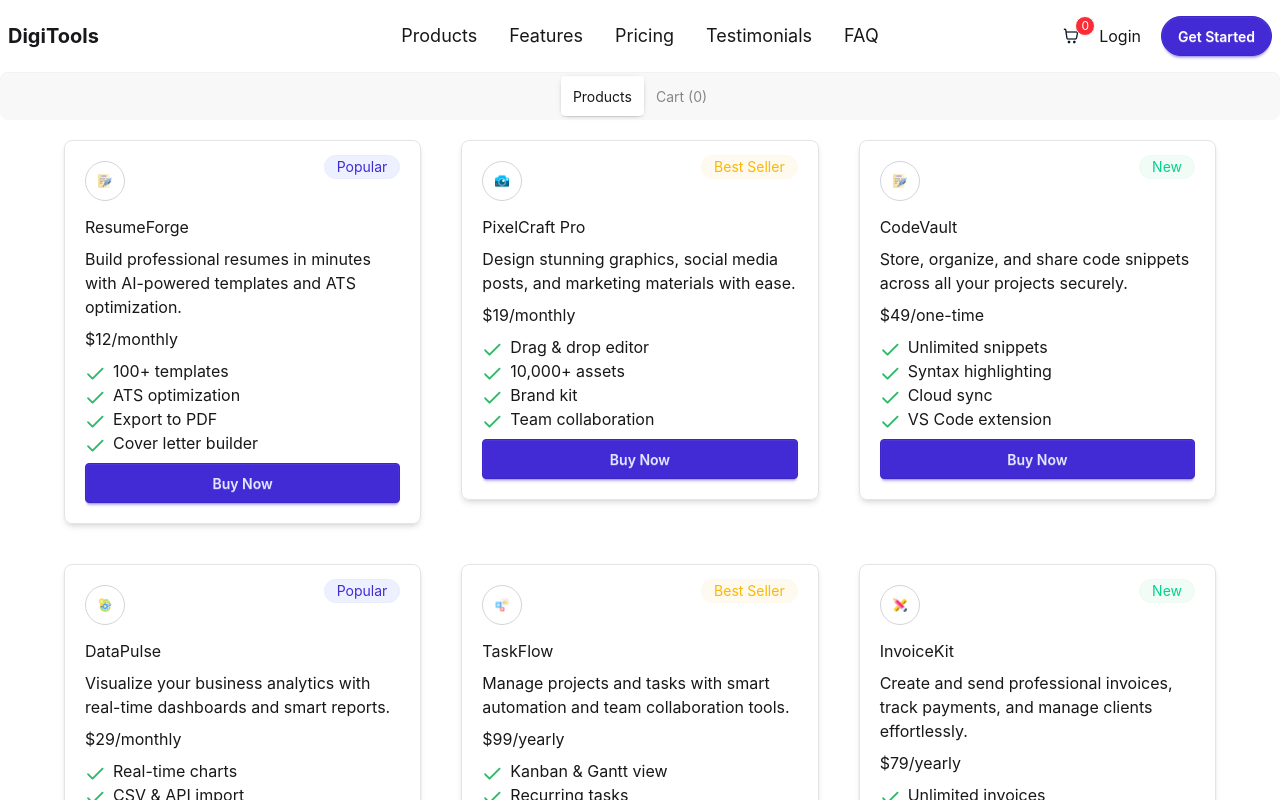
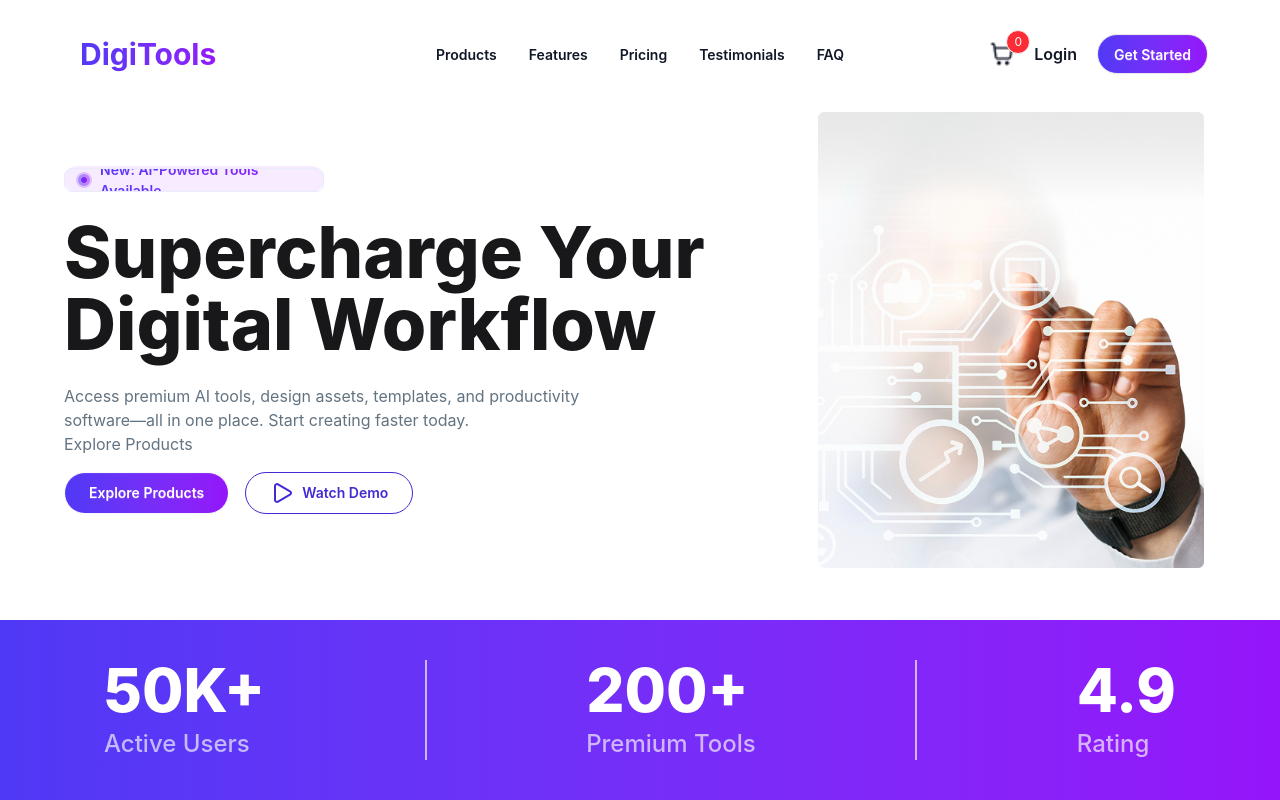
Before and after one commit to pritam-b-dev/DigiTools, a React (Vite) app: page / in a window 1280 px wide. Shown: the top 800 px of the page. Built offline with nearby package versions, Linux system fonts and the light colour scheme.

Commit message:
navbar, banner, dashboard components designed.

```diff
--- a/src/App.jsx
+++ b/src/App.jsx
@@ -3,6 +3,8 @@ import Product from "./Components/Product";
 import Cart from "./Components/Cart";
 import { useState } from "react";
 import NavBar from "./Components/NavBar";
+import Banner from "./Components/Banner";
+import Dashboard from "./Components/Dashboard";
 
 const getProducts = async () => {
   const res = await fetch("/products.json");
@@ -17,7 +19,16 @@ function App() {
   return (
     <>
       <NavBar carts={carts}></NavBar>
-      <div className="tabs tabs-box justify-center">
+      <Banner></Banner>
+      <Dashboard></Dashboard>
+      <div className="flex flex-col justify-center items-center mb-5 space-y-5">
+        <h1 className="font-extrabold text-5xl">Premium Digital Tools</h1>
+        <p className="text-[#627382] text-center">
+          Choose from our curated collection of premium digital products
+          designed <br /> to boost your productivity and creativity.
+        </p>
+      </div>
+      <div className="tabs tabs-box justify-center ">
         <input
           type="radio"
           name="my_tabs_1"
--- /dev/null
+++ b/src/Components/Banner.jsx
@@ -0,0 +1,47 @@
+import React from "react";
+import { Play } from "lucide-react";
+
+const Banner = () => {
+  return (
+    <>
+      <div className="flex justify-between max-w-6xl mx-auto mb-10 items-center">
+        <div className="space-y-4">
+          <div className="space-y-6">
+            <div className="bg-[#9614fa15] w-65 rounded-full ">
+              <div className="badge badge-soft badge-primary font-semibold bg-linear-to-r from-[#4F39F6] to-[#9514FA] bg-clip-text text-transparent">
+                <img className="animate-pulse" src="/circle.png" alt="" />
+                New: AI-Powered Tools Available
+              </div>
+            </div>
+            <h1 className="text-7xl font-extrabold">
+              Supercharge Your <br /> Digital Workflow
+            </h1>
+            <p className="text-[#627382]">
+              Access premium AI tools, design assets, templates, and
+              productivity <br />
+              software—all in one place. Start creating faster today. <br />{" "}
+              Explore Products
+            </p>
+          </div>
+          <div>
+            <div class="badge btn bg-linear-to-r from-[#4F39F6] to-[#9514FA] rounded-full text-white px-6 py-5 mr-4 hover:bg-linear-to-r hover:from-[#4f39f69e] hover:to-[#9614fac0]">
+              Explore Products
+            </div>
+            <div className="badge btn badge-outline badge-primary px-6 py-5 rounded-full hover:bg-gray-100">
+              <Play /> Watch Demo
+            </div>
+          </div>
+        </div>
+        <div className="h-120 p-3 rounded-full">
+          <img
+            className="max-h-full max-w-full object-contain"
+            src="/banner.png"
+            alt=""
+          />
+        </div>
+      </div>
+    </>
+  );
+};
+
+export default Banner;
--- /dev/null
+++ b/src/Components/Dashboard.jsx
@@ -0,0 +1,32 @@
+import React from "react";
+
+const Dashboard = () => {
+  return (
+    <div>
+      <div className="bg-linear-to-r from-[#4F39F6] to-[#9514FA]">
+        <div className="flex gap-6 justify-between max-w-6xl mx-auto mb-20 p-10">
+          <div className="flex flex-col gap-2">
+            <h1 className="font-extrabold text-6xl text-white">50K+</h1>
+            <p className="font-medium text-2xl text-[#ffffffa6]">
+              Active Users
+            </p>
+          </div>
+          <div className="divider divider-horizontal before:bg-[#ffffffa6] after:bg-[#ffffffa6]"></div>
+          <div className="flex flex-col gap-2">
+            <h1 className="font-extrabold text-6xl text-white">200+</h1>
+            <p className="font-medium text-2xl text-[#ffffffa6]">
+              Premium Tools
+            </p>
+          </div>
+          <div className="divider divider-horizontal before:bg-[#ffffffa6] after:bg-[#ffffffa6] "></div>
+          <div className="flex flex-col gap-2">
+            <h1 className="font-extrabold text-6xl text-white">4.9</h1>
+            <p className="font-medium text-2xl text-[#ffffffa6]">Rating</p>
+          </div>
+        </div>
+      </div>
+    </div>
+  );
+};
+
+export default Dashboard;
--- a/src/Components/NavBar.jsx
+++ b/src/Components/NavBar.jsx
@@ -2,14 +2,14 @@ import React from "react";
 
 const NavBar = ({ carts }) => {
   return (
-    <div className="navbar">
+    <div className="navbar max-w-6xl mx-auto mt-5 mb-3">
       <div className="navbar-start">
-        <div className="flex items-center gap-1 font-bold text-xl">
+        <div className="p-2 font-bold text-3xl bg-linear-to-r from-[#4F39F6] to-[#9514FA] bg-clip-text text-transparent ">
           DigiTools
         </div>
       </div>
       <div className="navbar-center hidden md:flex">
-        <ul className="menu menu-horizontal gap-2 px-1 text-lg">
+        <ul className="menu menu-horizontal gap-2 px-1 font-semibold text-[#101727]">
           <li>
             <a>Products</a>
           </li>
@@ -29,13 +29,15 @@ const NavBar = ({ carts }) => {
       </div>
       <div className="navbar-end gap-5">
         <div className="indicator">
-          <img src="/shopping-cart.png" alt="" />
-          <span className="indicator-item rounded-full badge badge-xs text-white bg-red-500 -translate-y-3 translate-x-4 w-5 h-5 flex items-center justify-center text-xs">
+          <img className="w-6 h-6" src="/shopping-cart.png" alt="" />
+          <span className="indicator-item rounded-full badge badge-xs text-white bg-red-500 -translate-y-3 translate-x-4 w-6 h-6 flex items-center justify-center text-xs">
             {carts.length}
           </span>
         </div>
-        <p>Login</p>
-        <a className="btn btn-primary rounded-full text-white">Get Started</a>
+        <p className="font-semibold text-[#101727]">Login</p>
+        <a className="btn bg-linear-to-r from-[#4F39F6] to-[#9514FA] rounded-full text-white hover:bg-linear-to-r hover:from-[#4f39f69e] hover:to-[#9614fac0]">
+          Get Started
+        </a>
       </div>
     </div>
   );
```
Also changed, not shown: public/circle.png (added).
